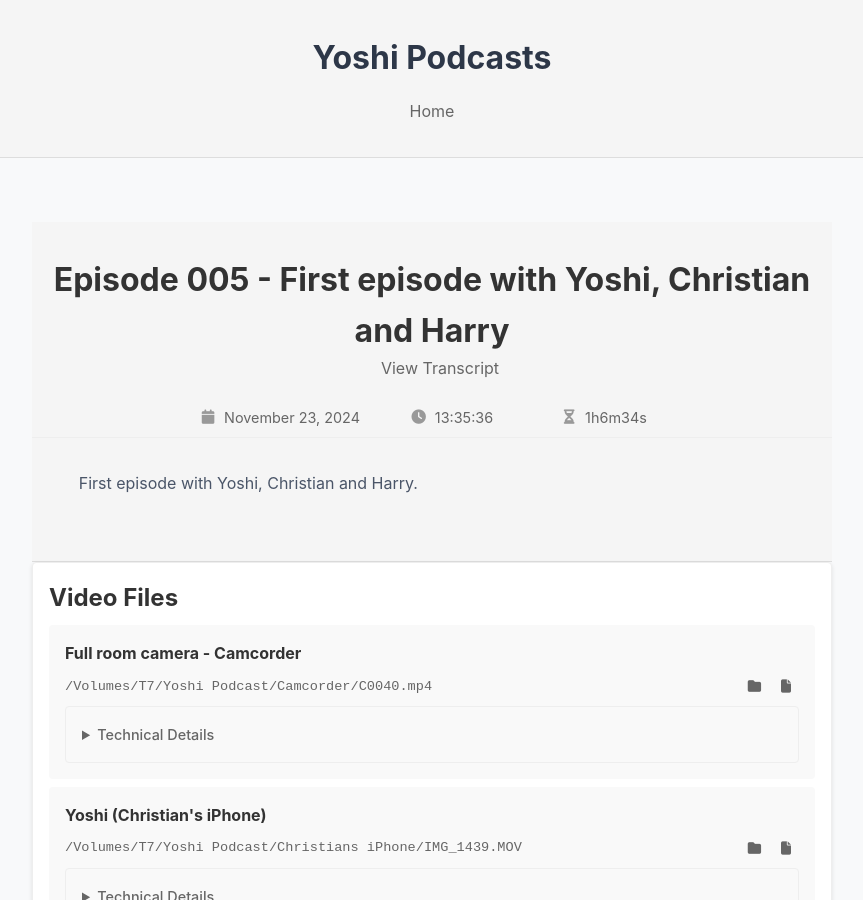
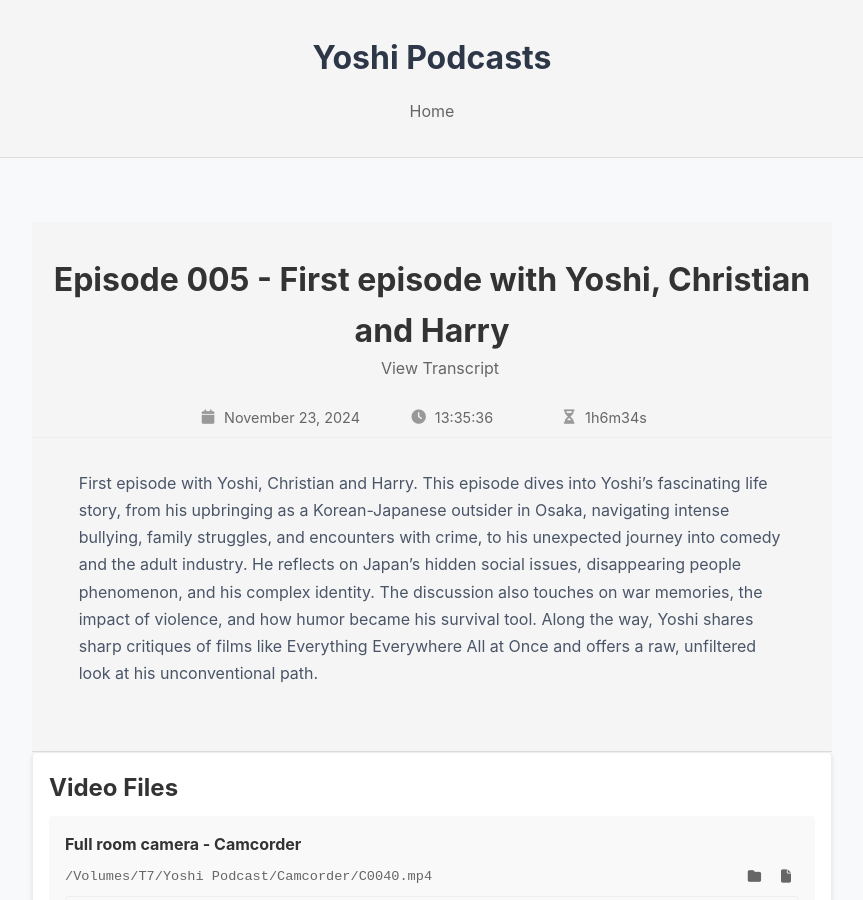
Before and after one commit to harryf/yoshi-podcasts, a Jekyll site: the page built from _episodes/episode-005.md, in a window 1280 px wide and 900 px high. Shown: the whole window, without its empty margins (208-1071 px from the left). Built offline with Jekyll 4.4.1, drawn with Linux system fonts in a browser that asks for light colours.

Commit message:
Add summary ep 5

```diff
--- a/_episodes/episode-005.md
+++ b/_episodes/episode-005.md
@@ -6,7 +6,7 @@ date: '2024-11-23'
 time: '13:35'
 duration: 1h6m34s
 permalink: "/episodes/episode-005/"
-description: First episode with Yoshi, Christian and Harry
+description: In this episode, Yoshi shares his journey from a tough childhood in Japan to comedy and the adult industry, reflecting on identity, violence, and survival through humor, while also diving into Japan’s hidden social issues and pop culture critiques.
 video_files:
 - file_name: C0040.mp4
   description: Full room camera - Camcorder
@@ -148,4 +148,4 @@ audio_files:
       bit_depth: 0
 transcript_file: episode-005-transcript.md
 ---
-First episode with Yoshi, Christian and Harry.
+First episode with Yoshi, Christian and Harry. This episode dives into Yoshi's fascinating life story, from his upbringing as a Korean-Japanese outsider in Osaka, navigating intense bullying, family struggles, and encounters with crime, to his unexpected journey into comedy and the adult industry. He reflects on Japan’s hidden social issues, disappearing people phenomenon, and his complex identity. The discussion also touches on war memories, the impact of violence, and how humor became his survival tool. Along the way, Yoshi shares sharp critiques of films like Everything Everywhere All at Once and offers a raw, unfiltered look at his unconventional path.
```
